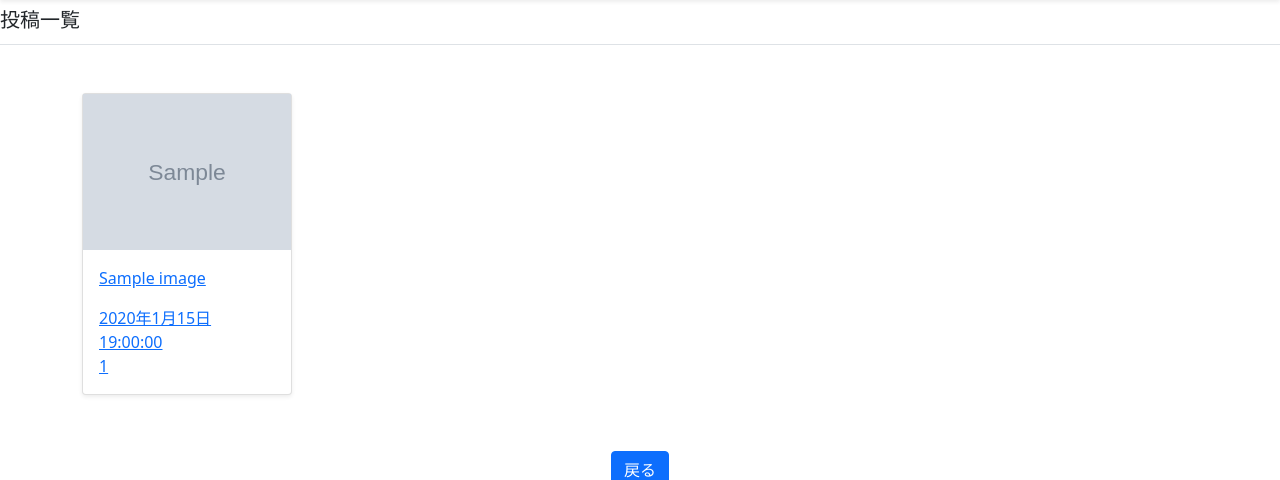
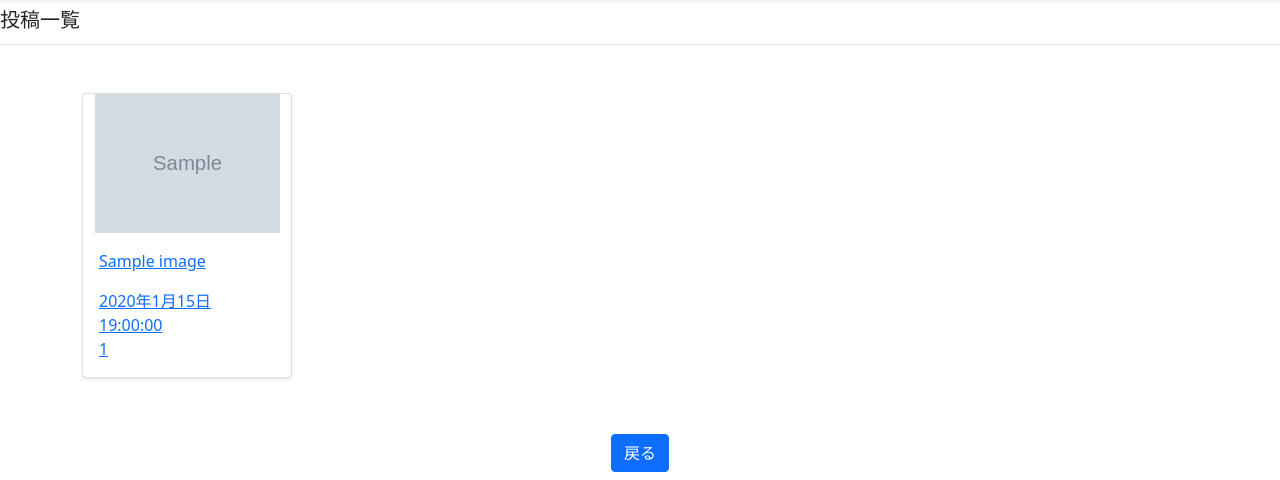
Before and after one commit to DECQuando/Synq, a Django app: page /synqapp/list in a window 1280 px wide. Shown: the part 56-536 px from the top of the page. Run offline with Django 4.2, Linux system fonts and the light colour scheme; tables that the repository leaves empty hold one stand-in row (values such as "Sample post"); grey boxes marked "Sample" are stand-in pictures; some libraries are stand-ins or nearby versions.

Commit message:
[update] style.cssにobject-fitを追加

```diff
--- /dev/null
+++ b/static/css/style.css
@@ -0,0 +1,6 @@
+/*Bootstrapのカスタマイズ用CSSファイル*/
+/*写真のカード表示で，写真のサムネイルのサイズを揃える*/
+.card-customize{
+    object-fit: contain;
+    aspect-ratio: 3/2;
+}
--- a/templates/base.html
+++ b/templates/base.html
@@ -7,7 +7,10 @@
     {# Bootstrap CDNのとき #}
     {#    <link href="https://cdn.jsdelivr.net/npm/bootstrap@5.2.3/dist/css/bootstrap.min.css" rel="stylesheet"#}
     {#          integrity="sha384-rbsA2VBKQhggwzxH7pPCaAqO46MgnOM80zW1RWuH61DGLwZJEdK2Kadq2F9CUG65" crossorigin="anonymous">#}
+    {# Bootstrapのローカルファイルを読み込み #}
     <link rel="stylesheet" type="text/css" href="{% static 'css/bootstrap.min.css' %}">
+    {# Bootstrapのカスタマイズ用ファイルを読み込み #}
+    <link rel="stylesheet" type="text/css" href="{% static 'css/style.css' %}">
     {# iconの拡張子がpngの場合はtype="image/png"を追加: https://genchan.net/it/programming/python/django/12842/#}
     <link rel="icon" type="image/png" href="{% static 'images/icon.png' %}">
     <title> Synq Album</title>
--- a/templates/synqapp/includes/img_list_card.html
+++ b/templates/synqapp/includes/img_list_card.html
@@ -9,7 +9,7 @@
     <div class="card-group h-100">
         <div class="card shadow-sm">
             {% if img.image %}
-                <img src="{{ img.image.url }}" alt="{{ img.name }}の写真">
+                <img src="{{ img.image.url }}" class="card-customize" alt="{{ img.name }}の写真">
             {% else %}
                 <svg class="bd-placeholder-img card-img-top" width="100%" height="225"
                      xmlns="http://www.w3.org/2000/svg" preserveAspectRatio="xMidYMid slice"
```
